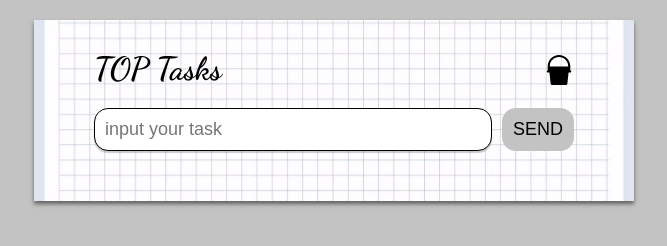
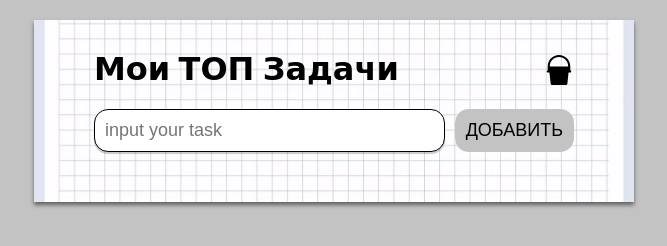
Before and after one commit to GaliullinAR/tasks-manager, a website built with webpack: page src/index.html in a window 1280 px wide. Shown: the whole page, without its empty margins (306-973 px from the left). Built offline with nearby package versions, Linux system fonts and the light colour scheme.

Commit message:
Изменил текст на русский, добавил описание кнопке корзина

```diff
--- a/src/index.html
+++ b/src/index.html
@@ -9,14 +9,14 @@
 
 <body>
   <div class="tasks__container">
-    <button class="bucket"><img src="./images/bucket.svg" alt="bucket" class="bucket-img"></button>
+    <button class="bucket"><img src="./images/bucket.svg" alt="bucket" class="bucket-img" title="Удалить список задач"></button>
     <h2 class="tasks__title">
-      TOP Tasks
+      Мои ТОП Задачи
     </h2>
     <form class="tasks-form">
       <input type="text" class="tasks-value" placeholder="input your task">
       <div class="message">Введите текст</div>
-      <button class="send">Send</button>
+      <button class="send">Добавить</button>
     </form>
     <ul class="tasks__desktop">
 
```
